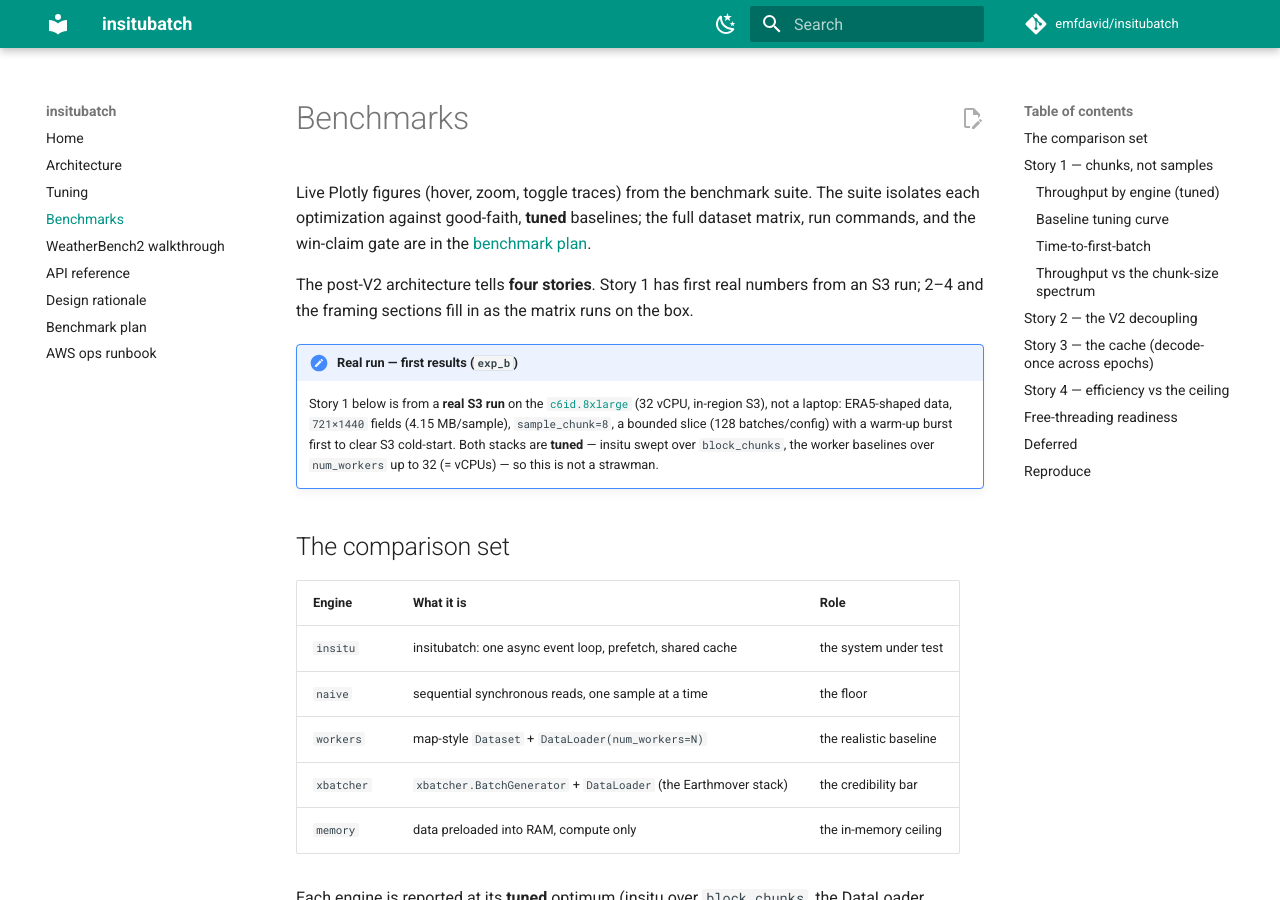
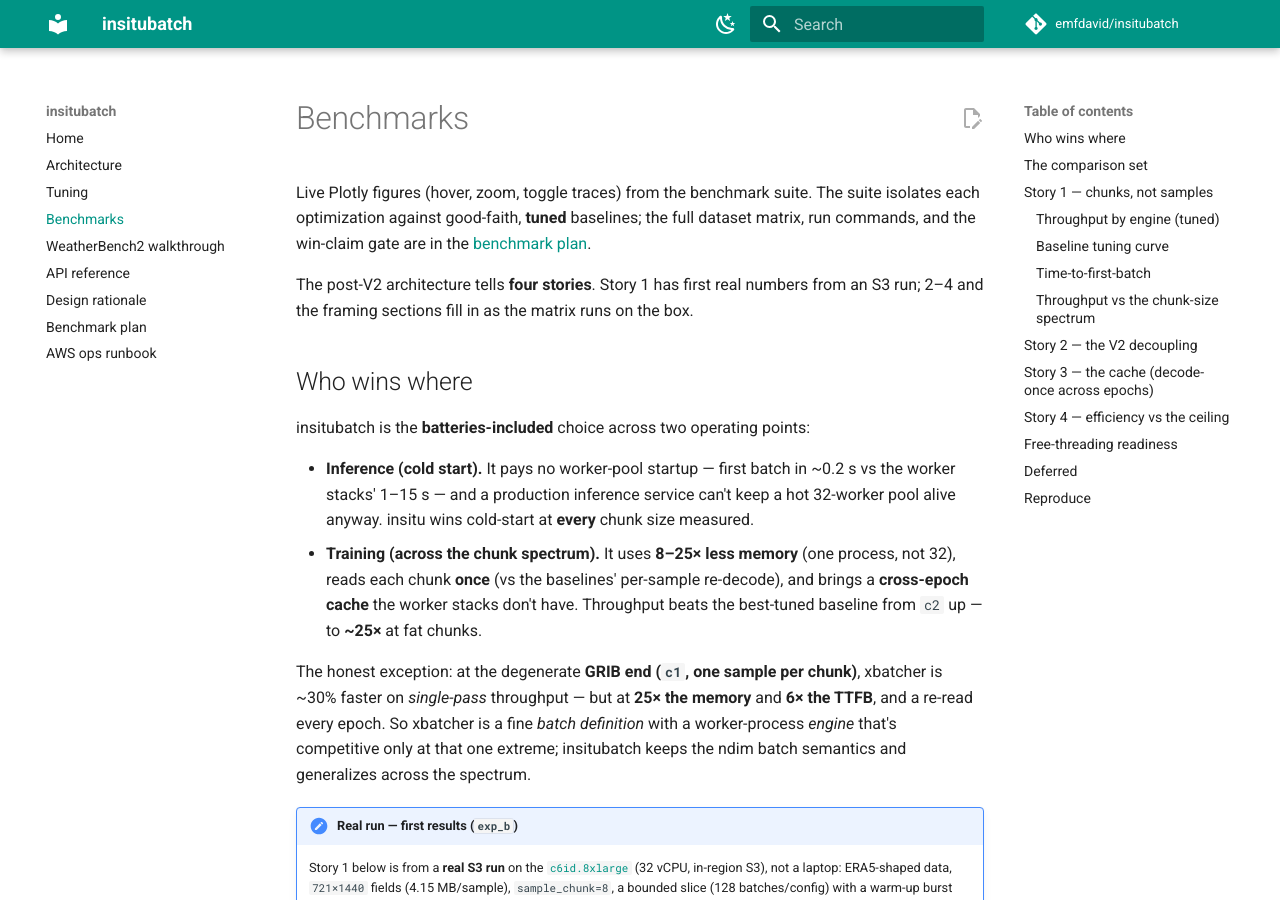
Before and after one commit to emfdavid/insitubatch, an MkDocs documentation site: the page built from docs/benchmarks.md, in a window 1280 px wide and 900 px high. Built offline with MkDocs 1.6.1 and Material for MkDocs 9.7.7, drawn with Linux system fonts in a browser that asks for light colours; comment, search, counter and statistics services are not loaded.

Commit message:
docs: align xbatcher-vs-insitu framing to the bench evidence
Capture the verified positioning across DESIGN (contrast table), docs/benchmarks (new
"Who wins where"), and README: insitubatch is the batteries-included choice at two
operating points -- inference cold-start (no worker-pool startup; wins at every chunk
size) and training across the spectrum (8-25x less memory, read-once, cross-epoch cache,
throughput from c2 up). xbatcher = great batch definition, brute-force worker-process
engine, competitive only at the GRIB end. Keeps the one honest exception explicit: at c1
xbatcher is ~30% faster single-pass, but at 25x the memory and 6x the TTFB.

Co-Authored-By: Claude Opus 4.8 <noreply@anthropic.com>

```diff
--- a/docs/benchmarks.md
+++ b/docs/benchmarks.md
@@ -7,6 +7,24 @@ dataset matrix, run commands, and the win-claim gate are in the
 
 The post-V2 architecture tells **four stories**. Story 1 has first real numbers
 from an S3 run; 2–4 and the framing sections fill in as the matrix runs on the box.
+
+## Who wins where
+
+insitubatch is the **batteries-included** choice across two operating points:
+
+- **Inference (cold start).** It pays no worker-pool startup — first batch in ~0.2 s vs
+  the worker stacks' 1–15 s — and a production inference service can't keep a hot 32-worker
+  pool alive anyway. insitu wins cold-start at **every** chunk size measured.
+- **Training (across the chunk spectrum).** It uses **8–25× less memory** (one process, not
+  32), reads each chunk **once** (vs the baselines' per-sample re-decode), and brings a
+  **cross-epoch cache** the worker stacks don't have. Throughput beats the best-tuned
+  baseline from `c2` up — to **~25×** at fat chunks.
+
+The honest exception: at the degenerate **GRIB end (`c1`, one sample per chunk)**, xbatcher
+is ~30% faster on *single-pass* throughput — but at **25× the memory** and **6× the TTFB**,
+and a re-read every epoch. So xbatcher is a fine *batch definition* with a worker-process
+*engine* that's competitive only at that one extreme; insitubatch keeps the ndim batch
+semantics and generalizes across the spectrum.
 
 !!! note "Real run — first results (`exp_b`)"
     Story 1 below is from a **real S3 run** on the
```
Also changed, not shown: DESIGN.md (+1 -1 lines), README.md (+8 -0 lines).
